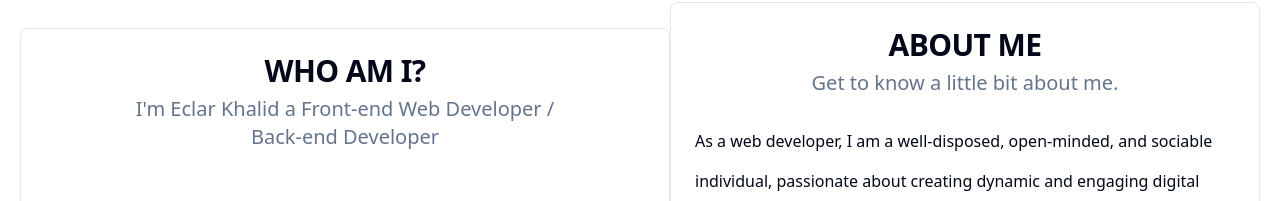
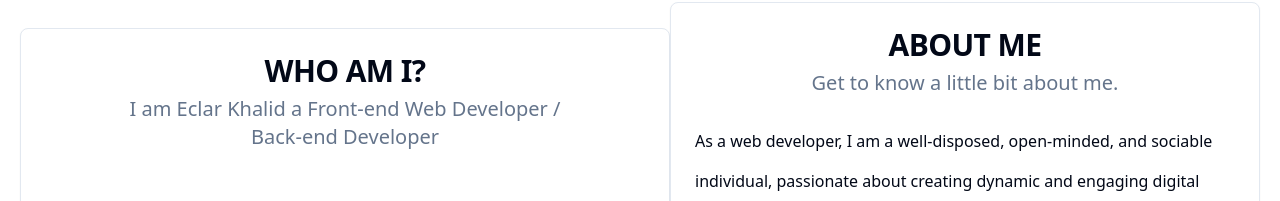
Before and after one commit to Eclarkhalid/my-portfolio-project, a Next.js app: page / in a window 1280 px wide. Shown: the part 865-1066 px from the top of the page. Built offline with nearby package versions, Linux system fonts and the light colour scheme.

Commit message:
Remove the compilation error

```diff
--- a/pages/index.tsx
+++ b/pages/index.tsx
@@ -81,7 +81,7 @@ const Home = () => {
                 </CardTitle>
                 <CardDescription>
                   <p className="text-xl mx-auto max-w-md text-center">
-                    I'm Eclar Khalid a Front-end Web Developer / Back-end Developer
+                    I am Eclar Khalid a Front-end Web Developer / Back-end Developer
                   </p>
                 </CardDescription>
               </CardHeader>
```
